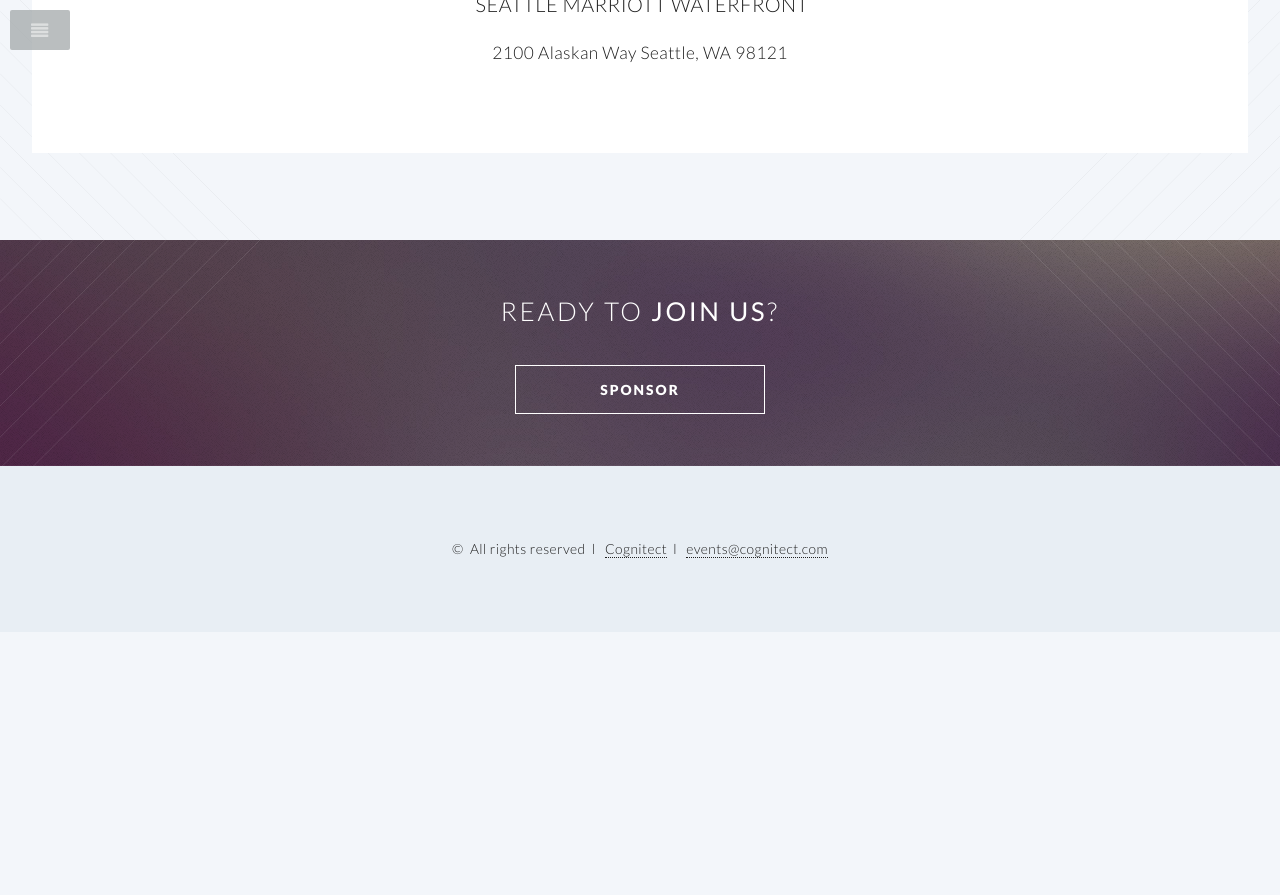
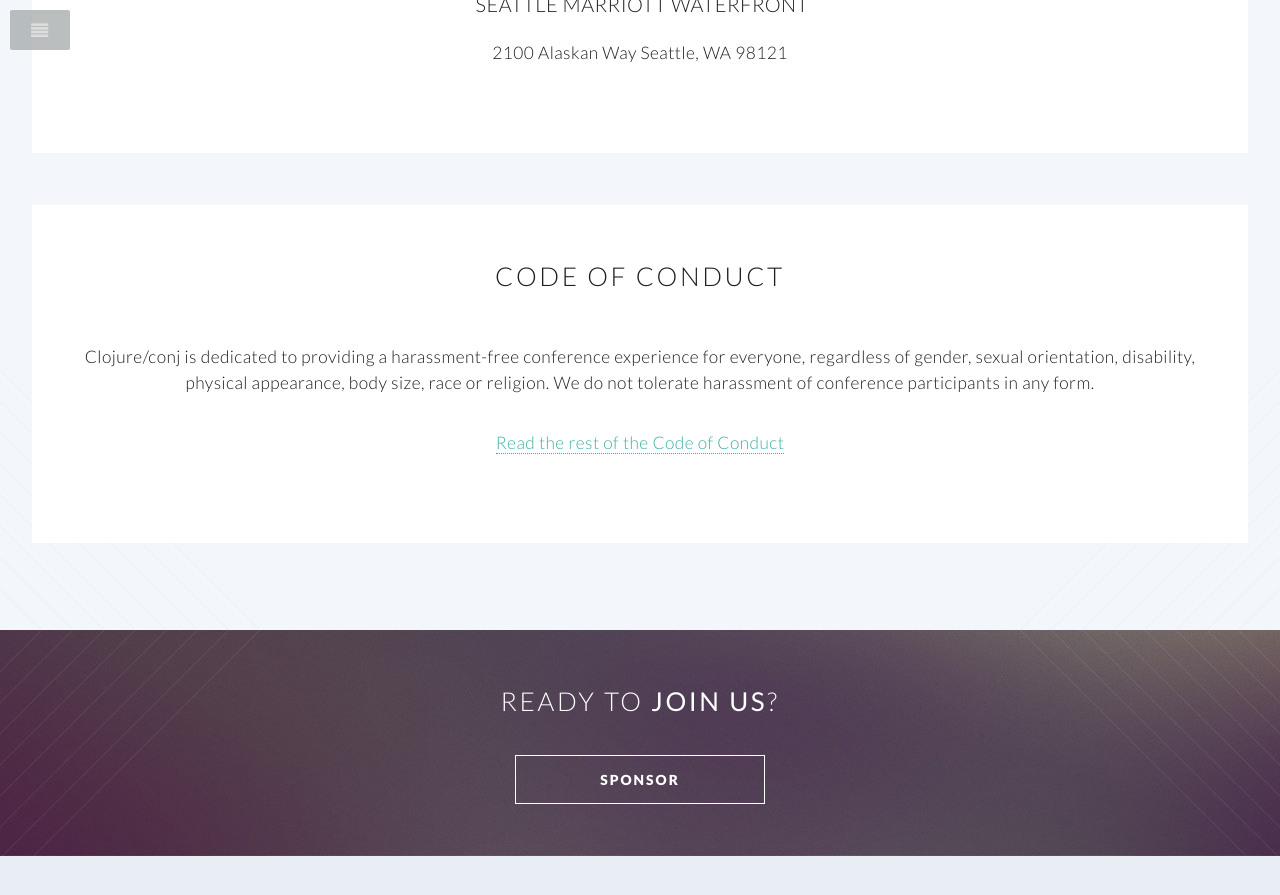
Before and after one commit to clojurewest/clojurewest.github.io, a Jekyll site: the page built from index.html, in a window 1280 px wide and 900 px high, scrolled down 1672 px. Shown: the top 895 px of the window. Built offline with Jekyll 4.4.1, drawn with Linux system fonts in a browser that asks for light colours; before the commit the page ends 2304 px from its top, so only the background shows below that.

Commit message:
coc link on home

```diff
--- a/_layouts/home.html
+++ b/_layouts/home.html
@@ -81,6 +81,16 @@
 							</section>
 					</section>
 
+					<section class="wrapper style3 container special">
+						<header class="major">
+						  <h2><a id="location">Code of Conduct</a></h2>
+						  </header>
+
+						<section>
+						<p>Clojure/conj is dedicated to providing a harassment-free conference experience for everyone, regardless of gender, sexual orientation, disability, physical appearance, body size, race or religion. We do not tolerate harassment of conference participants in any form. </p>
+						<p><a href="policies">Read the rest of the Code of Conduct</a></p>
+					</section>
+
 				<!-- Sponsors -->
 <!--
 					<section class="wrapper style3 container special">
```
